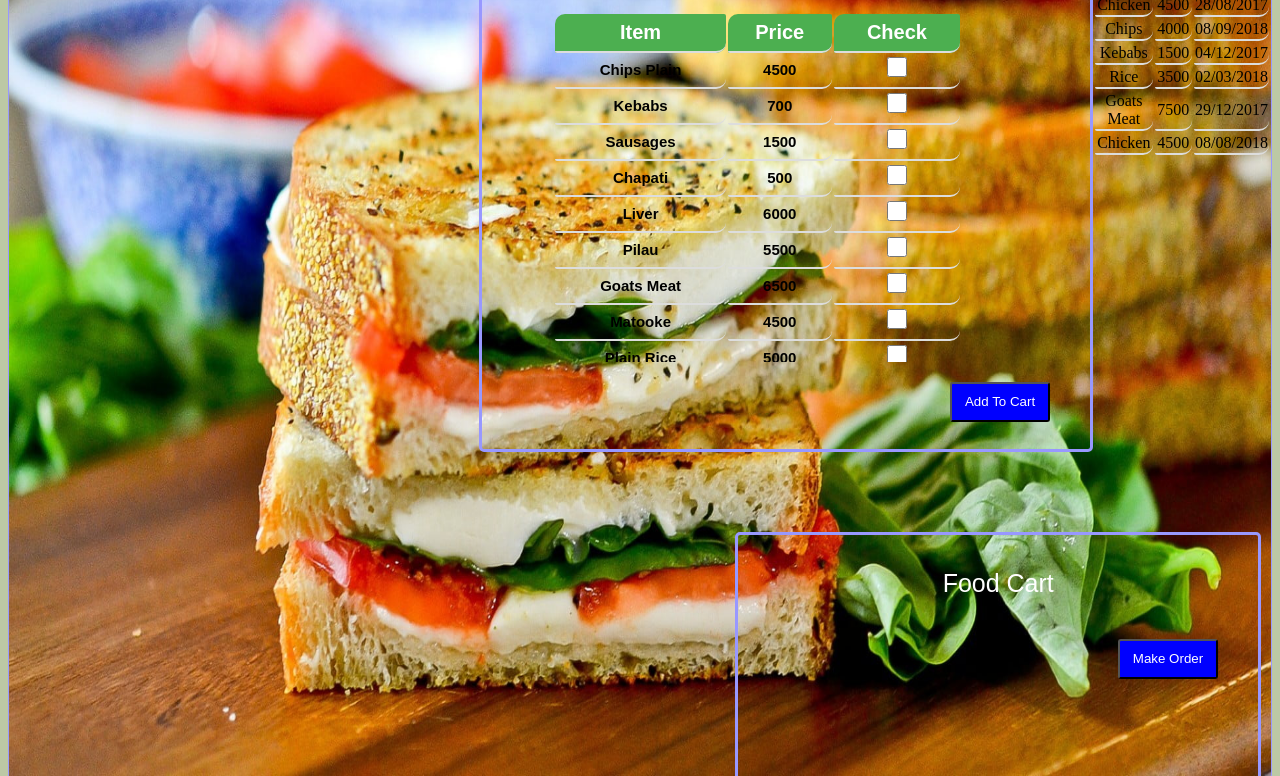
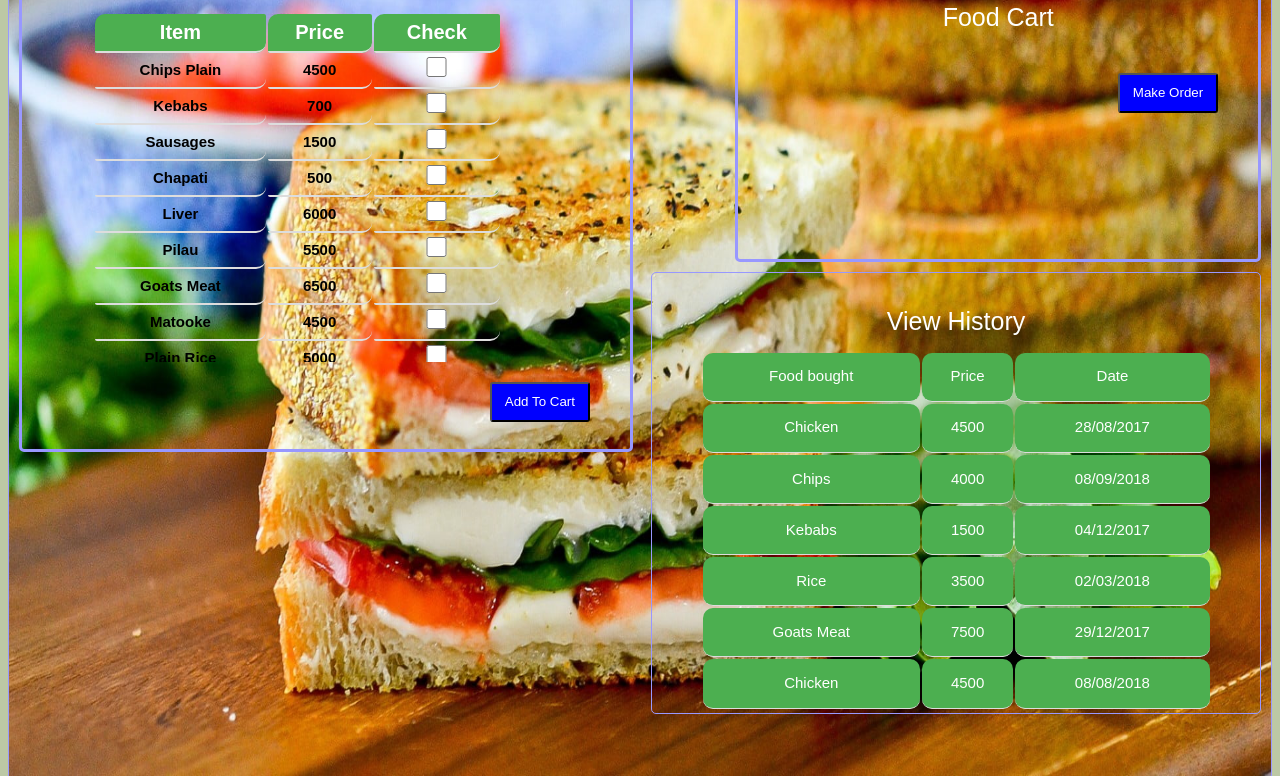
Before and after one commit to walimike/fast-food-fast, a plain HTML site: page UI/userhome.html in a window 1280 px wide. Shown: the part 233-1009 px from the top of the page. Drawn offline with Linux system fonts and the light colour scheme; a script that the page names is missing.

Commit message:
adds style to viewhistory div [delivers #160504748]

```diff
--- a/UI/css/style.css
+++ b/UI/css/style.css
@@ -127,11 +127,7 @@ nav a{
   font: 30px/1.5 Arial, Helvetica, sans-serif;
 }
 
-.caps, .caps2{
-  font: 40px/1.5 Arial, Helvetica, sans-serif;
-}
-
-.caps2{
+.caps{
   color: #e8491d;
   font-weight: bold;
 }
@@ -214,9 +210,41 @@ input[type=checkbox]:not(old){
   overflow-y: scroll;
 }
 
-#foodcart h1{
+#foodcart h1, #viewhistory h1{
   font: 25px/1.5 Arial, Helvetica, sans-serif;
   color: white;
   margin: 10px;
   text-align: center;
 }
+
+#viewhistory{
+  height: 40%;
+  float: right;
+  width: 45%;
+  margin-top: 10px;
+  margin-right: 10px;
+  padding: 20px;
+  background-color: transparent;
+  border: 1px solid #9898ff;
+  border-radius: 5px;
+}
+
+#viewhistory table{
+  width: 90%;
+  height: 90%;
+  margin: auto;
+}
+
+#viewhistory th, #viewhistory td  {
+    background-color: #4CAF50;
+    color: white;
+    font: 15px/1.5 Arial, Helvetica, sans-serif;
+    text-align: center;
+    border-radius: 10px;
+    border-bottom: 1px solid #ddd;
+}
+
+#selecteditems table{
+  font: 20px/1.5 Arial, Helvetica, sans-serif;
+  font-weight: bolder;
+}
```
